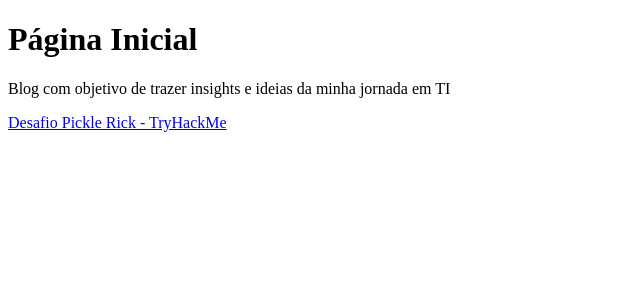
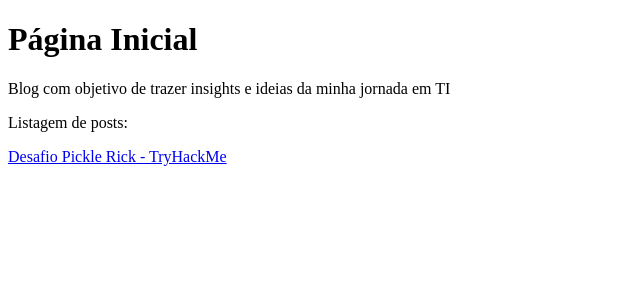
Before and after one commit to adrieleprimo/adrieleprimo.github.io, a Next.js app: page / in a window 1280 px wide. Shown: the top 300 px of the page, without its empty margins (0-640 px from the left). Built offline with nearby package versions, Linux system fonts and the light colour scheme.

Commit message:
index.jsx

```diff
--- a/src/pages/index.jsx
+++ b/src/pages/index.jsx
@@ -6,6 +6,7 @@ export default function Page({posts}) {
       <>
       <h1>Página Inicial</h1>
       <p>Blog com objetivo de trazer insights e ideias da minha jornada em TI</p>
+      <p>Listagem de posts:</p>
       {
         posts.map(post =>
           <p>
```
